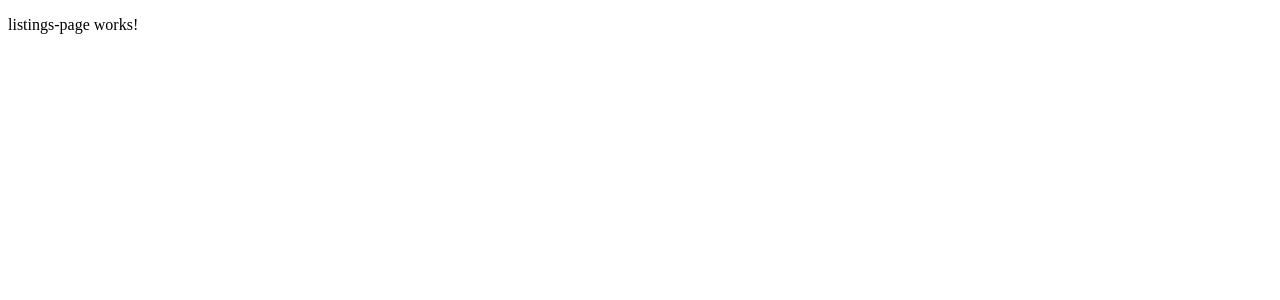
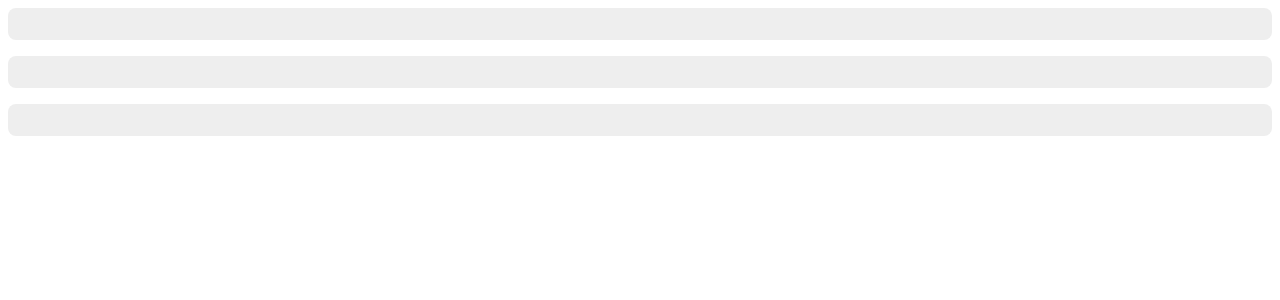
Before and after one commit to NotNanetteKaye/buy-and-sell, an Angular app: page /listings in a window 1280 px wide. Shown: the top 300 px of the page. Built offline with nearby package versions, Linux system fonts and the light colour scheme.

Commit message:
ano ang structural directive?

```diff
--- a/src/app/listings-page/listings-page.component.html
+++ b/src/app/listings-page/listings-page.component.html
@@ -1 +1,7 @@
-<p>listings-page works!</p>
+<div>
+    <div class="content-box" *ngFor="let listing of listings">
+
+    </div>
+</div>
+
+<!-- ano ang structural directive? -->
--- a/src/app/listings-page/listings-page.component.ts
+++ b/src/app/listings-page/listings-page.component.ts
@@ -1,4 +1,6 @@
-import { Component } from '@angular/core';
+import { Component, OnInit } from '@angular/core';
+import { Listing } from '../types';
+import { fakeListings } from '../fake-data';
 
 /* selecter is what you insert to another component's HTML */
 @Component({
@@ -6,6 +8,13 @@ import { Component } from '@angular/core';
   templateUrl: './listings-page.component.html',
   styleUrls: ['./listings-page.component.css']
 })
-export class ListingsPageComponent {
+export class ListingsPageComponent implements OnInit {
+  listings: Listing[] = [];
 
+  constructor() {}
+
+  ngOnInit(): void {
+    this.listings = fakeListings;
+
+  }
 }
--- a/src/styles.css
+++ b/src/styles.css
@@ -1 +1,87 @@
-/* You can add global styles to this file, and also import other style files */
+body {
+    font-family: Arial, sans-serif;
+    margin: 0;
+    padding: 0;
+}
+
+button {
+    background-color: black;
+    border: none;
+    border-radius: 8px;
+    color: white;
+    cursor: pointer;
+    outline: none;
+    padding: 16px;
+    font-family: Arial, sans-serif;
+    font-size: 16px;
+}
+
+input, textarea {
+    border: 2px solid black;
+    border-radius: 8px;
+    font-family: Arial, sans-serif;
+    font-size: 16px;
+    padding: 8px;
+}
+
+a {
+    text-decoration: none;
+    color: black;
+}
+
+div {
+    padding: 8px;
+}
+
+#page-wrap {
+    background-color: #EEE;
+    min-height: 100vh;
+    padding: 0;
+    width: 100vw;
+}
+
+#max-width-column {
+    background-color: white;
+    margin: 0 auto;
+    max-width: 700px;
+    min-height: 100vh;
+    padding: 16px;
+    position: relative;
+}
+
+#top-bar {
+    border-bottom: 2px solid black;
+}
+
+#app-heading {
+    margin-top: 0;
+}
+
+#my-listings-button {
+    position: absolute;
+    top: 16px;
+    right: 16px;
+}
+
+#content-wrap {
+    padding: 16px;
+}
+
+.content-box {
+    background-color: #EEE;
+    border-radius: 8px;
+    padding: 16px;
+    position: relative;
+    margin-bottom: 16px;
+}
+
+.buttons-container {
+    position: absolute;
+    right: 0px;
+    bottom: 0px;
+    padding: 16px;
+}
+
+.buttons-container > button {
+    margin-left: 8px;
+}
```
